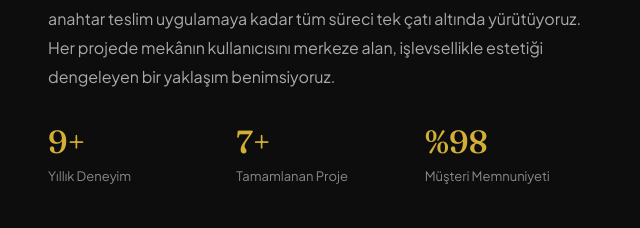
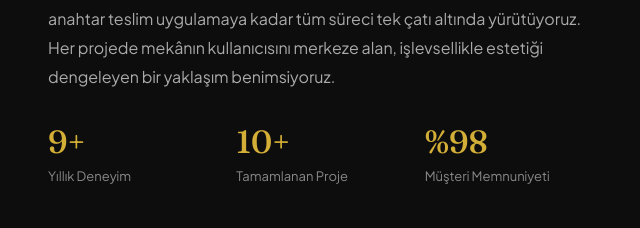
Before and after one commit to kadiircicek-wq/kc-mimarlik, a plain HTML site: page index.html in a window 1280 px wide. Shown: the part 992-1220 px from the top of the page, 627-1267 px from the left. Drawn offline with Linux system fonts and the light colour scheme.

Commit message:
Ana sayfa: tamamlanan proje 10+ (#11)
Claude-Session: https://claude.ai/code/session_01RjHdFwRCW7Mw2eFyovjgb6

Co-authored-by: Claude <noreply@anthropic.com>

```diff
--- a/index.html
+++ b/index.html
@@ -265,7 +265,7 @@ header.site-header { padding: 18px 24px; }
 <p>KC Mimarlık olarak konut, ofis ve ticari alanlarda; konsept tasarımdan anahtar teslim uygulamaya kadar tüm süreci tek çatı altında yürütüyoruz. Her projede mekânın kullanıcısını merkeze alan, işlevsellikle estetiği dengeleyen bir yaklaşım benimsiyoruz.</p>
 <div class="about-stats">
 <div><h3 class="counter" data-target="9" data-suffix="+">0</h3><p>Yıllık Deneyim</p></div>
-<div><h3 class="counter" data-target="7" data-suffix="+">0</h3><p>Tamamlanan Proje</p></div>
+<div><h3 class="counter" data-target="10" data-suffix="+">0</h3><p>Tamamlanan Proje</p></div>
 <div><h3 class="counter" data-target="98" data-prefix="%">0</h3><p>Müşteri Memnuniyeti</p></div>
 </div>
 </div>
```
